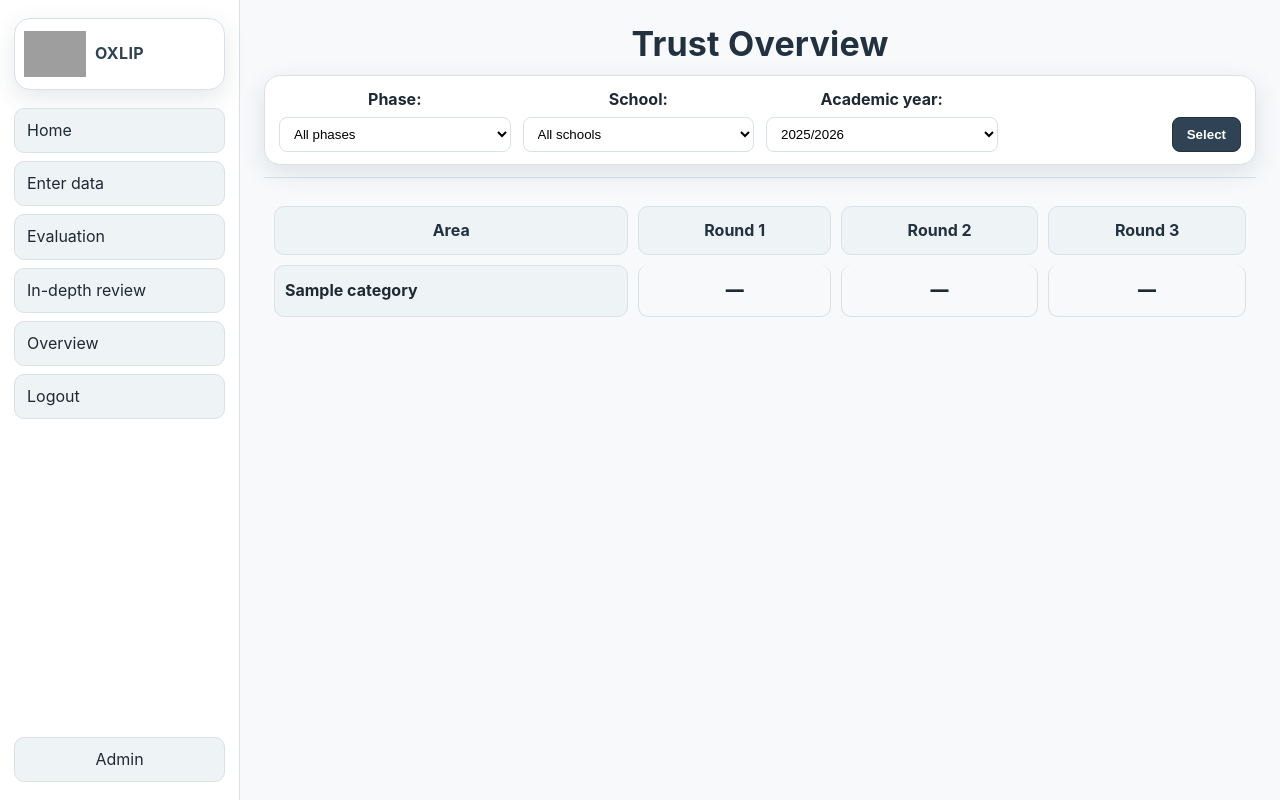
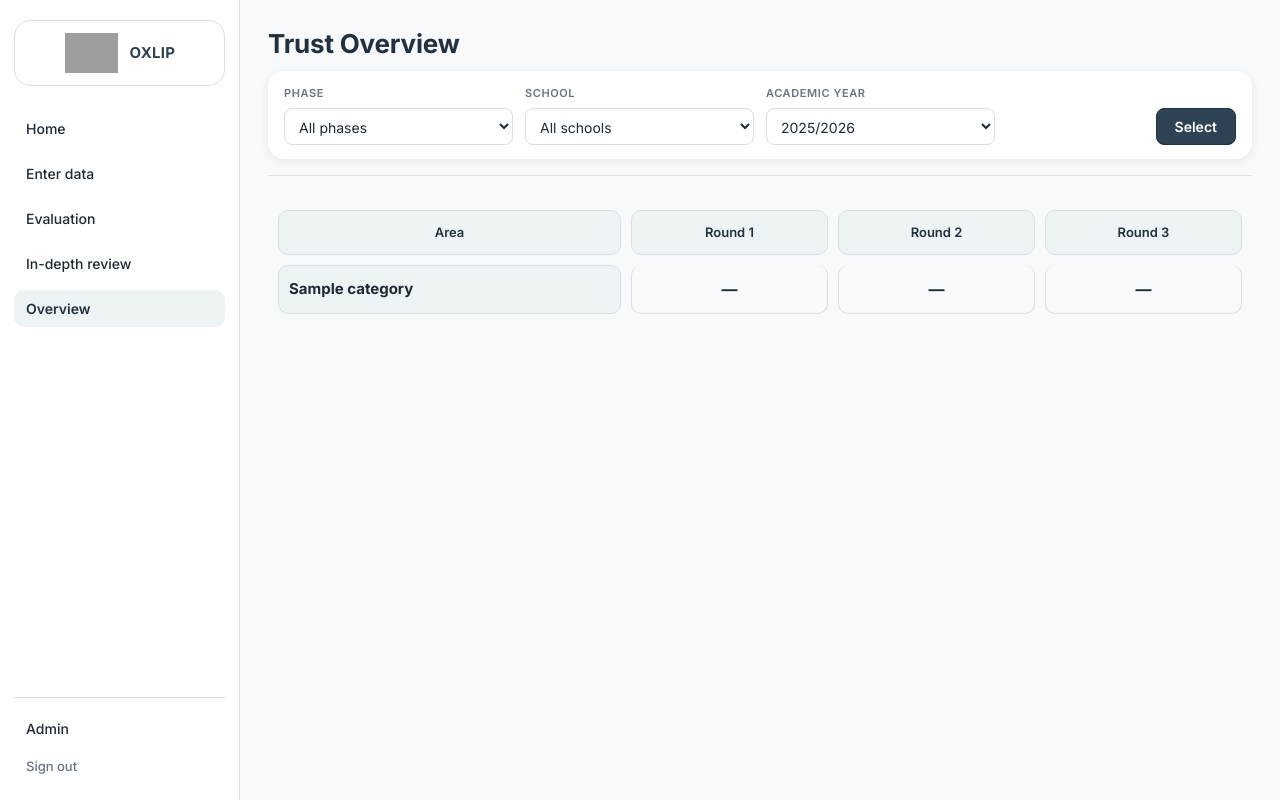
Before and after one commit to philchurch77/osed, a Django app: page /review/overview/ in a window 1280 px wide. Run offline with Django 5.2, Linux system fonts and the light colour scheme; a user stored in the database is signed in; data comes from the database, SQL or seed files in the repository; tables that the repository leaves empty hold one stand-in row (values such as "Sample post"); grey boxes are pictures that could not be loaded.

Commit message:
Style Overview

```diff
--- a/review/static/review/styles.css
+++ b/review/static/review/styles.css
@@ -31,7 +31,8 @@
   --radius-sm: 6px;
   --radius-md: 10px;
   --radius-lg: 16px;
-  --shadow-card: 0 8px 24px rgba(48, 67, 84, 0.12);
+  --shadow-card: 0 2px 8px rgba(48, 67, 84, 0.09);
+  --shadow-lift: 0 4px 16px rgba(48, 67, 84, 0.13);
 
   /* App layout */
   --max-width: 1320px;
@@ -45,7 +46,8 @@ html, body {
   background: var(--colour-bg);
   color: var(--colour-text);
   font-family: var(--font-main);
-  line-height: 1.45;
+  font-size: 15px;
+  line-height: 1.5;
 }
 
 /* App shell (left nav + content) */
@@ -57,7 +59,7 @@ html, body {
 
 .sidebar {
   width: 240px;
-  padding: 18px 14px;
+  padding: 20px 14px 16px;
   background: var(--colour-surface);
   border-right: 1px solid var(--colour-border);
   display: flex;
@@ -65,20 +67,15 @@ html, body {
 }
 
 .sidebar-brand {
-  display: grid;
-  grid-template-columns: 56px 1fr 56px;
+  display: flex;
   align-items: center;
-  margin-bottom: 18px;
-  padding: 12px 12px;
+  justify-content: center;
+  gap: 10px;
+  margin-bottom: 24px;
+  padding: 12px;
   border: 1px solid var(--colour-border);
   border-radius: var(--radius-lg);
   background: var(--colour-surface);
-  box-shadow: var(--shadow-card);
-}
-
-.sidebar-brand::after {
-  content: "";
-  grid-column: 3;
 }
 
 .nav {
@@ -91,25 +88,47 @@ html, body {
 .nav-bottom {
   margin-top: auto;
   padding-top: 12px;
-  width: 100%;
+  border-top: 1px solid var(--colour-border);
+  display: flex;
+  flex-direction: column;
+  gap: 2px;
 }
 
+.nav a,
 .nav-bottom a {
-  text-align: center;
-}
-
-.nav a {
   display: block;
   width: 100%;
   text-decoration: none;
-  padding: 10px 12px;
+  padding: 8px 12px;
   border-radius: var(--radius-md);
-  border: 1px solid var(--colour-border);
-  background: var(--colour-primary-light);
+  border: none;
+  background: transparent;
+  color: var(--colour-text);
+  font-size: 14px;
+  font-weight: 500;
+  transition: background 120ms ease, color 120ms ease;
 }
 
-.nav a:hover {
-  background: var(--colour-accent);
+.nav a:hover,
+.nav-bottom a:hover {
+  background: var(--colour-primary-light);
+  color: var(--colour-primary-dark);
+}
+
+.nav a[aria-current="page"],
+.nav-bottom a[aria-current="page"] {
+  background: var(--colour-primary-light);
+  color: var(--colour-primary-dark);
+  font-weight: 600;
+}
+
+.nav-signout {
+  color: var(--colour-muted) !important;
+  font-size: 13px !important;
+}
+
+.nav-signout:hover {
+  color: var(--colour-text) !important;
 }
 
 .app-content {
@@ -119,18 +138,17 @@ html, body {
 main {
   max-width: var(--max-width);
   margin: 0 auto;
-  padding: 24px;
+  padding: 28px 28px 40px;
 }
 
 .page-header {
   border-bottom: 1px solid var(--colour-border);
-  margin-bottom: 18px;
-  padding-bottom: 12px;
-  text-align: center;
+  margin-bottom: 24px;
+  padding-bottom: 16px;
 }
 
 .page-title {
-  margin: 0;
+  margin: 0 0 12px;
 }
 
 .school-select {
@@ -139,8 +157,7 @@ main {
   gap: 12px;
   align-items: end;
   margin: 12px auto 0;
-  padding: 12px 14px;
-  border: 1px solid var(--colour-border);
+  padding: 14px 16px;
   border-radius: var(--radius-lg);
   background: var(--colour-surface);
   box-shadow: var(--shadow-card);
@@ -153,6 +170,14 @@ main {
   min-width: 0;
 }
 
+.school-select label {
+  font-size: 11px;
+  font-weight: 600;
+  color: var(--colour-muted);
+  text-transform: uppercase;
+  letter-spacing: 0.6px;
+}
+
 .school-select .form-actions {
   display: flex;
   justify-content: flex-end;
@@ -163,6 +188,9 @@ main {
   border: 1px solid var(--colour-border);
   border-radius: 8px;
   background: var(--colour-surface);
+  font-family: var(--font-main);
+  font-size: 14px;
+  color: var(--colour-text);
 }
 
 .school-select select {
@@ -171,11 +199,11 @@ main {
 }
 
 .school-select button {
-  padding: 9px 14px;
+  padding: 9px 18px;
   border-color: var(--colour-primary-dark);
   background: var(--colour-primary);
   color: var(--colour-white);
-  font-weight: 700;
+  font-weight: 600;
 }
 
 .school-select button:hover {
@@ -209,27 +237,35 @@ main {
 }
 
 .trust-emblem {
-  height: 46px;
+  height: 40px;
   width: auto;
   object-fit: contain;
 }
 
 .trust-name {
-  grid-column: 2;
   text-align: center;
   font-family: var(--font-heading);
   font-weight: 700;
-  letter-spacing: 0.4px;
+  font-size: 15px;
+  letter-spacing: 0.3px;
   color: var(--colour-primary);
 }
 
 h1 {
   margin: 0;
-  font-size: 34px;
-  line-height: 1.15;
-  letter-spacing: 0.2px;
+  font-size: 26px;
+  line-height: 1.2;
+  letter-spacing: -0.2px;
   font-family: var(--font-heading);
+  font-weight: 700;
   color: var(--colour-primary-dark);
+}
+
+h2 {
+  font-size: 18px;
+  font-weight: 600;
+  color: var(--colour-primary-dark);
+  margin: 0 0 8px;
 }
 
 p { margin: 10px 0; }
@@ -238,15 +274,43 @@ a { color: inherit; }
 
 a.button, button {
   display: inline-block;
-  padding: 10px 14px;
+  padding: 9px 14px;
   border: 1px solid var(--colour-border);
   background: var(--colour-surface);
   color: var(--colour-text);
   border-radius: 8px;
   cursor: pointer;
+  font-family: var(--font-main);
+  font-size: 14px;
+  font-weight: 500;
+  transition: background 120ms ease, border-color 120ms ease;
 }
 
 button:hover, a.button:hover { background: var(--colour-primary-light); }
+
+/* Form inputs */
+
+input[type="text"],
+input[type="email"],
+input[type="password"] {
+  width: 100%;
+  padding: 9px 12px;
+  border: 1px solid var(--colour-border);
+  border-radius: var(--radius-sm);
+  background: var(--colour-surface);
+  font-family: var(--font-main);
+  font-size: 14px;
+  color: var(--colour-text);
+  outline: none;
+  transition: border-color 150ms ease, box-shadow 150ms ease;
+}
+
+input[type="text"]:focus,
+input[type="email"]:focus,
+input[type="password"]:focus {
+  border-color: var(--colour-primary);
+  box-shadow: 0 0 0 3px rgba(48, 67, 84, 0.1);
+}
 
 /* Respond page actions */
 
@@ -439,8 +506,8 @@ thead th {
 .overview-score {
   border: 1px solid var(--colour-border);
   border-radius: var(--radius-md);
-  font-weight: 900;
-  font-size: 18px;
+  font-weight: 700;
+  font-size: 16px;
   min-width: 84px;
 }
 
@@ -740,6 +810,8 @@ input[type="number"] {
   color: var(--colour-primary-dark);
   border: 1px solid var(--colour-border);
   border-radius: var(--radius-md);
+  font-weight: 600;
+  font-size: 13px;
 }
 
 .overview-table .overview-area {
--- a/review/templates/review/base.html
+++ b/review/templates/review/base.html
@@ -4,8 +4,10 @@
     <meta charset="utf-8" />
     <meta name="viewport" content="width=device-width, initial-scale=1" />
     <title>{% block title %}OSED{% endblock %}</title>
+    <link rel="preconnect" href="https://fonts.googleapis.com">
+    <link href="https://fonts.googleapis.com/css2?family=Inter:wght@400;500;600;700&display=swap" rel="stylesheet">
     {% load static %}
-    <link rel="stylesheet" href="{% static 'review/styles.css' %}?v=20260508-5" />
+    <link rel="stylesheet" href="{% static 'review/styles.css' %}?v=20260525-1" />
     {% block head %}{% endblock %}
   </head>
   <body>
@@ -21,23 +23,23 @@
         </div>
 
         <nav class="nav">
-          <a href="/">Home</a>
-          <a href="/review/dashboard/">Enter data</a>
-          <a href="/review/evaluation/">Evaluation</a>
-          <a href="/review/in-depth/">In-depth review</a>
-          <a href="/review/overview/">Overview</a>
+          <a href="/" {% if request.path == '/' %}aria-current="page"{% endif %}>Home</a>
+          <a href="/review/dashboard/" {% if '/review/dashboard/' in request.path %}aria-current="page"{% endif %}>Enter data</a>
+          <a href="/review/evaluation/" {% if '/review/evaluation/' in request.path %}aria-current="page"{% endif %}>Evaluation</a>
+          <a href="/review/in-depth/" {% if '/review/in-depth/' in request.path %}aria-current="page"{% endif %}>In-depth review</a>
+          <a href="/review/overview/" {% if '/review/overview/' in request.path %}aria-current="page"{% endif %}>Overview</a>
+        </nav>
+
+        <div class="nav-bottom">
+          {% if user.is_superuser %}
+            <a href="/admin/" {% if '/admin/' in request.path %}aria-current="page"{% endif %}>Admin</a>
+          {% endif %}
           {% if user.is_authenticated %}
-            <a href="/accounts/logout/">Logout</a>
+            <a href="/accounts/logout/" class="nav-signout">Sign out</a>
           {% else %}
-            <a href="/accounts/login/">Login</a>
+            <a href="/accounts/login/" {% if '/accounts/login/' in request.path %}aria-current="page"{% endif %}>Sign in</a>
           {% endif %}
-
-          {% if user.is_superuser %}
-            <div class="nav-bottom">
-              <a href="/admin/">Admin</a>
-            </div>
-          {% endif %}
-        </nav>
+        </div>
       </aside>
 
       <div class="app-content">
@@ -47,7 +49,7 @@
       </div>
     </div>
 
-    <script defer src="{% static 'review/word_limit.js' %}?v=20260508-1"></script>
+    <script defer src="{% static 'review/word_limit.js' %}?v=20260525-1"></script>
     {% block scripts %}{% endblock %}
   </body>
 </html>
--- a/review/templates/review/overview.html
+++ b/review/templates/review/overview.html
@@ -8,7 +8,7 @@
             {% if user.is_superuser %}
               <form method="get" class="school-select">
                 <div class="form-field">
-                  <label for="phase"><strong>Phase:</strong></label>
+                  <label for="phase">Phase</label>
                   <select id="phase" name="phase">
                     {% for value, label in phase_options %}
                       <option value="{{ value }}" {% if value == selected_phase %}selected{% endif %}>{{ label }}</option>
@@ -17,7 +17,7 @@
                 </div>
 
                 <div class="form-field">
-                  <label for="school"><strong>School:</strong></label>
+                  <label for="school">School</label>
                   <select id="school" name="school">
                     <option value="all" {% if all_schools_selected %}selected{% endif %}>All schools</option>
                     {% for s in schools %}
@@ -27,7 +27,7 @@
                 </div>
 
                 <div class="form-field">
-                  <label for="year"><strong>Academic year:</strong></label>
+                  <label for="year">Academic year</label>
                   <select id="year" name="year">
                     {% for opt in academic_year_options %}
                       <option value="{{ opt.value }}" {% if opt.value == selected_year_value %}selected{% endif %}>{{ opt.label }}</option>
@@ -42,7 +42,7 @@
             {% elif schools %}
               <form method="get" class="school-select">
                 <div class="form-field">
-                  <label for="phase"><strong>Phase:</strong></label>
+                  <label for="phase">Phase</label>
                   <select id="phase" name="phase">
                     {% for value, label in phase_options %}
                       <option value="{{ value }}" {% if value == selected_phase %}selected{% endif %}>{{ label }}</option>
@@ -51,7 +51,7 @@
                 </div>
 
                 <div class="form-field">
-                  <label for="school"><strong>School:</strong></label>
+                  <label for="school">School</label>
                   <select id="school" name="school">
                     {% for s in schools %}
                       <option value="{{ s.id }}" {% if school and s.id == school.id %}selected{% endif %}>{{ s.name }}</option>
@@ -60,7 +60,7 @@
                 </div>
 
                 <div class="form-field">
-                  <label for="year"><strong>Academic year:</strong></label>
+                  <label for="year">Academic year</label>
                   <select id="year" name="year">
                     {% for opt in academic_year_options %}
                       <option value="{{ opt.value }}" {% if opt.value == selected_year_value %}selected{% endif %}>{{ opt.label }}</option>
@@ -73,10 +73,10 @@
                 </div>
               </form>
             {% else %}
-              <p><strong>School:</strong> {{ school.name }} &nbsp; <strong>Academic year:</strong> {{ year }}/{{ year|add:1 }}</p>
+              <p style="margin: 10px 0 4px; font-size: 14px; color: var(--colour-muted);">{{ school.name }} &nbsp; {{ year }}/{{ year|add:1 }}</p>
               <form method="get" class="school-select">
                 <div class="form-field">
-                  <label for="year"><strong>Academic year:</strong></label>
+                  <label for="year">Academic year</label>
                   <select id="year" name="year">
                     {% for opt in academic_year_options %}
                       <option value="{{ opt.value }}" {% if opt.value == selected_year_value %}selected{% endif %}>{{ opt.label }}</option>
```
Also changed, not shown: other parts of review/static/review/styles.css (+106 -46 lines), review/templates/account/login.html (+14 -14 lines), review/templates/review/dashboard.html (+4 -4 lines), review/templates/review/evaluation.html (+6 -6 lines), review/templates/review/indepth_review.html (+7 -7 lines), .github/agents/django-architecture.agent.md (added), .github/agents/django-planning.agent.md (added), .github/agents/django-saas-ui-ux-reviewer.agent.md (added), .github/agents/django-security.agent.md (added), .github/agents/django-simplicity-reviewer.agent.md (added).
